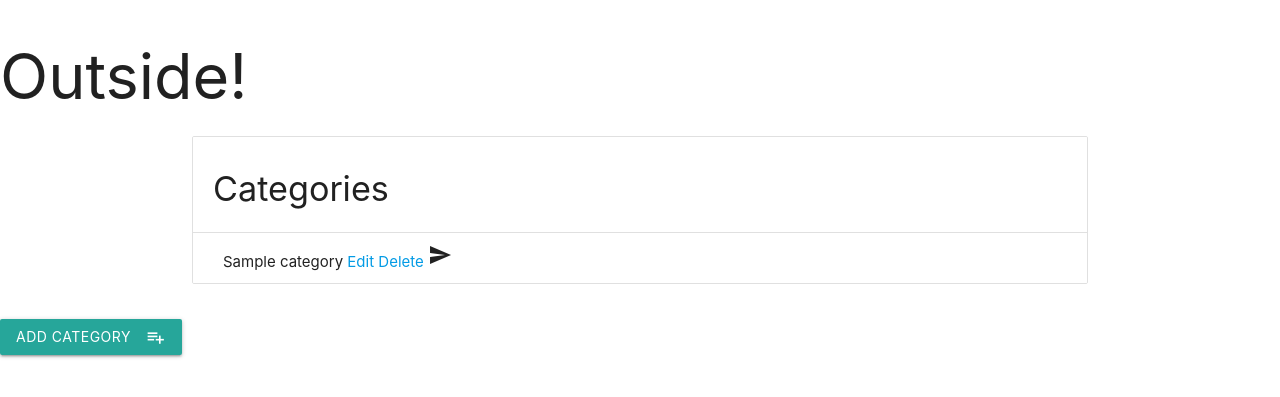
After one commit to lucassuar/Flask-Python-Recipe-Manager, a Flask app: page /categories in a window 1280 px wide. The commit adds this page. Shown: the top 397 px of the page. Run offline with Flask 2, Linux system fonts and the light colour scheme; a database or web service that is not in the repository returns one stand-in record (values such as "Sample title"); some libraries are stand-ins or nearby versions.

Commit message:
Categories functionalities added; edit, delete and add

```diff
--- a/app.py
+++ b/app.py
@@ -54,6 +54,41 @@ def delete_recipe(recipe_id):
     mongo.db.recipes.remove({'_id': ObjectId(recipe_id)})
     return redirect(url_for('get_recipes'))
 
+@app.route('/categories')
+def categories():
+    return render_template('categories.html',
+                           categories=mongo.db.categories.find())
+
+@app.route('/edit_category/<category_id>')
+def edit_category(category_id):
+    return render_template('editcategory.html',
+                           category=mongo.db.categories.find_one(
+                           {'_id': ObjectId(category_id)}))
+
+@app.route('/update_category/<category_id>', methods=['POST'])
+def update_category(category_id):
+    mongo.db.categories.update(
+        {'_id': ObjectId(category_id)},
+        {'category_name': request.form.get('category_name')})
+    return redirect(url_for('categories'))
+
+@app.route('/delete_category/<category_id>')
+def delete_category(category_id):
+    mongo.db.categories.remove({'_id': ObjectId(category_id)})
+    return redirect(url_for('categories'))
+
+@app.route('/insert_category', methods=['POST'])
+def insert_category():
+    category_doc = {'category_name': request.form.get('category_name')}
+    mongo.db.categories.insert_one(category_doc)
+    return redirect(url_for('categories'))
+
+
+@app.route('/add_category')
+def add_category():
+    return render_template('addcategory.html')
+
+
 if __name__ == '__main__':
     app.run(host=os.environ.get('IP'),
             port=int(os.environ.get('PORT')),
--- a/static/css/style.css
+++ b/static/css/style.css
@@ -4,7 +4,7 @@
 }
 
 body {
-    background-color: #c5c5c5;
+
     margin: 0, 10%, 0, 10%;
 }
 
--- /dev/null
+++ b/templates/categories.html
@@ -0,0 +1,27 @@
+{% extends 'base.html'%} {% block content %}
+
+<div class="container">
+  <div class="row">
+
+     <ul class="collection with-header">
+        <li class="collection-header"><h4>Categories</h4></li>
+
+     {% for category in categories %}
+        <li class="collection-item"><div>{{category.category_name}}
+        <a class="edit-item-link" href="{{url_for('edit_category', category_id=category._id)}}">Edit</a> <a class="delete-item-link" href="{{url_for('delete_category', category_id=category._id)}}">Delete</a>
+        <i class="material-icons">send</i></div>
+
+        </li>
+
+     {% endfor %}
+      </ul>
+   </div>
+</div>
+
+<div class="row">
+    <a href="{{url_for('add_category')}}" class="waves-effect waves-light btn">
+        <i class="material-icons right">playlist_add</i>Add Category
+    </a>
+</div>
+
+{% endblock %}
```
Also changed, not shown: templates/addcategory.html (added, +24 -0 lines), templates/editcategory.html (added, +27 -0 lines), templates/recipepage.html (+25 -0 lines).
